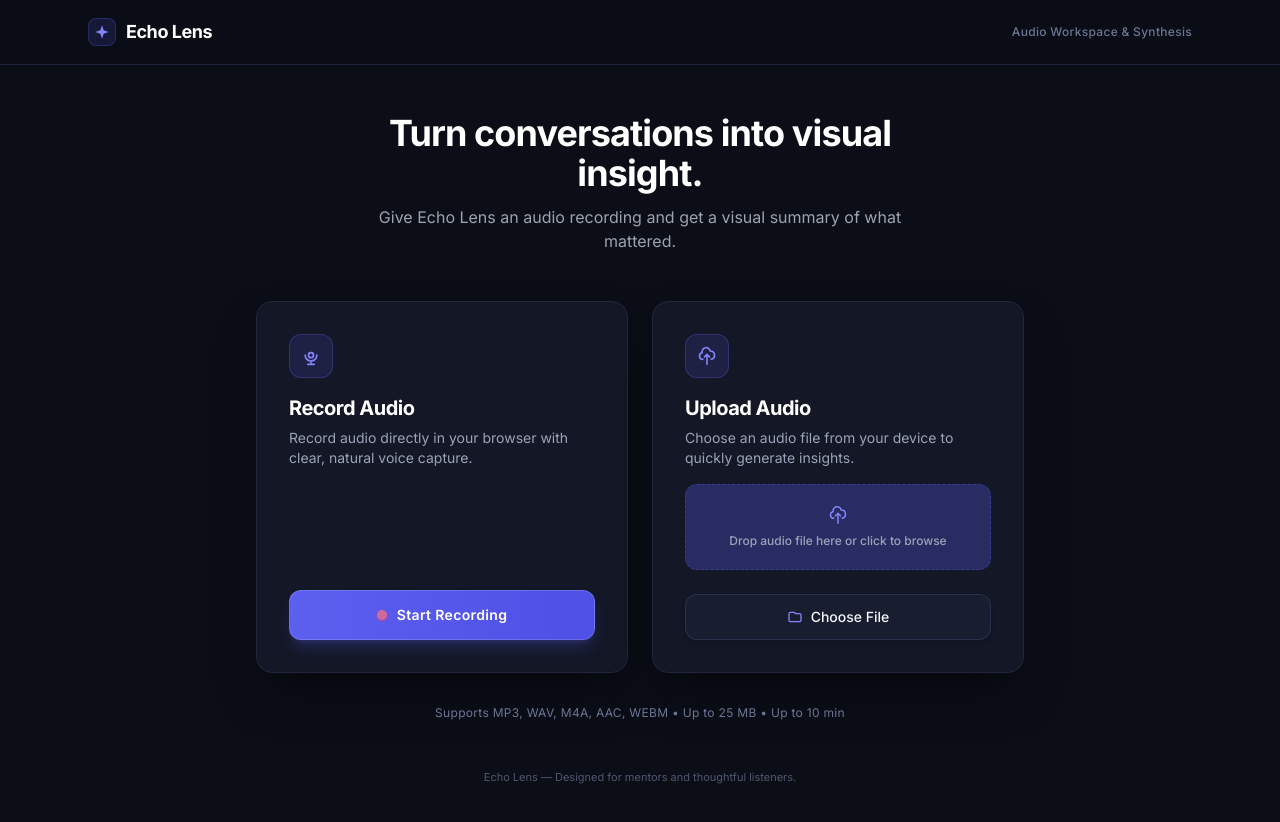
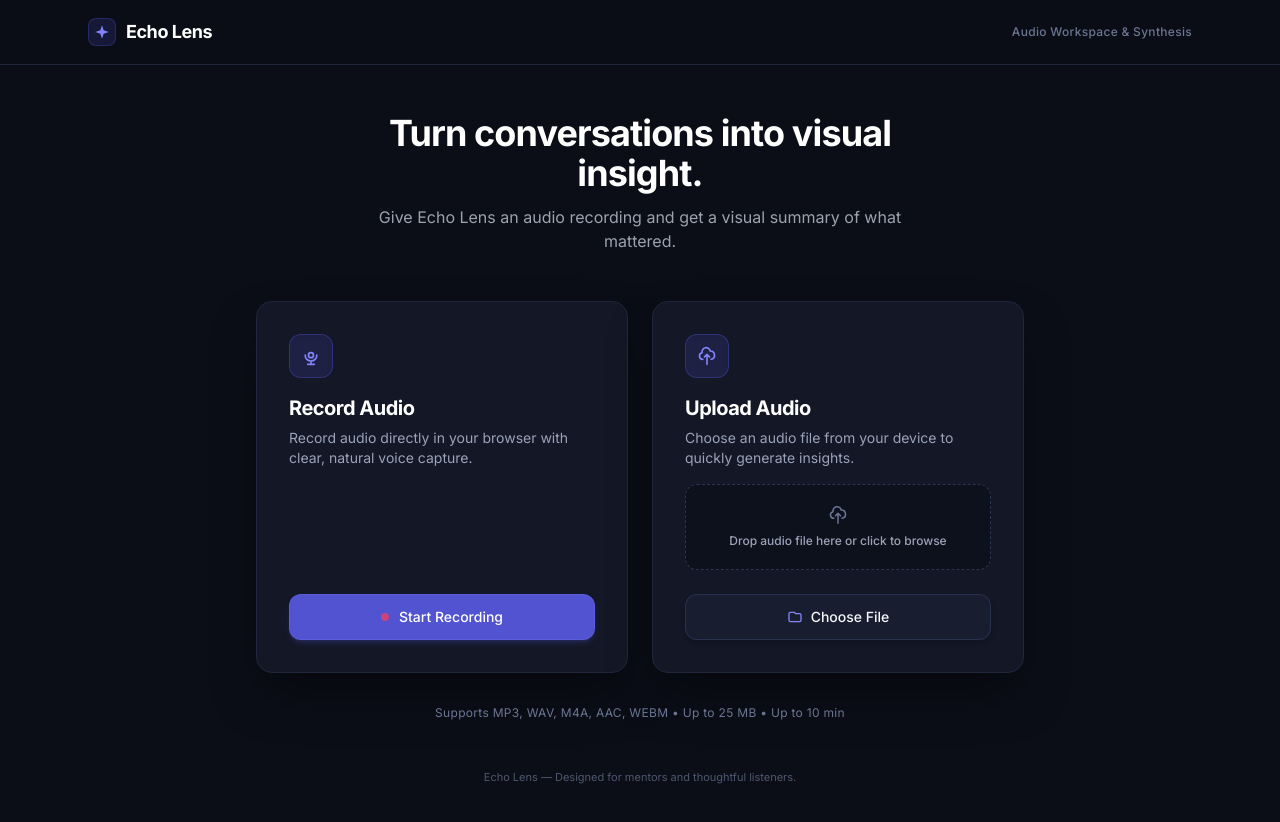
Before and after one commit to abid-mhmd/Echo-lens, a React (Vite) app in the folder client/: page / in a window 1280 px wide. Shown: the top 822 px of the page. Built offline with nearby package versions, Linux system fonts and the light colour scheme.

Commit message:
fix: refine Echo Lens audio input styling

```diff
--- a/client/src/components/InputSelection.jsx
+++ b/client/src/components/InputSelection.jsx
@@ -34,10 +34,10 @@ export default function InputSelection({ onSelectMode }) {
           <div className="mt-8 pt-4">
             <button
               onClick={() => onSelectMode('RECORD')}
-              className="w-full py-3.5 px-4 rounded-xl bg-gradient-to-r from-accent to-accent-hover hover:from-accent-light hover:to-accent text-white font-semibold text-sm shadow-lg shadow-accent/25 hover:shadow-accent/40 border border-white/15 transition-all flex items-center justify-center space-x-2.5 focus:outline-none focus:ring-2 focus:ring-accent/50 active:scale-[0.99]"
+              className="w-full py-3 px-4 rounded-xl bg-accent/85 hover:bg-accent text-white font-medium text-sm shadow-md shadow-accent/20 hover:shadow-accent/30 border border-accent-light/20 hover:border-accent-light/40 transition-all flex items-center justify-center space-x-2 focus:outline-none focus:ring-2 focus:ring-accent/40 active:scale-[0.99]"
             >
-              <span className="w-2.5 h-2.5 rounded-full bg-rose-400 animate-pulse shadow-sm shadow-rose-500" />
-              <span className="tracking-wide">Start Recording</span>
+              <span className="w-2 h-2 rounded-full bg-rose-500 animate-pulse mr-0.5" />
+              <span>Start Recording</span>
             </button>
           </div>
         </div>
@@ -57,12 +57,12 @@ export default function InputSelection({ onSelectMode }) {
               </p>
             </div>
 
-            {/* Drop Zone Box with subtle purple/indigo border and accent */}
+            {/* Drop Zone Box - neutral by default, purple/indigo accent on hover */}
             <div
               onClick={() => onSelectMode('UPLOAD')}
-              className="border border-dashed border-accent/30 hover:border-accent/70 bg-accent-muted/30 hover:bg-accent-muted/60 rounded-xl p-5 text-center cursor-pointer transition-all duration-200 group flex flex-col items-center justify-center space-y-2"
+              className="border border-dashed border-charcoal-700 hover:border-accent/60 bg-charcoal-950/60 hover:bg-accent-muted/20 rounded-xl p-5 text-center cursor-pointer transition-all duration-200 group flex flex-col items-center justify-center space-y-2"
             >
-              <svg className="w-5 h-5 text-accent-light group-hover:text-white transition-colors" fill="none" stroke="currentColor" viewBox="0 0 24 24">
+              <svg className="w-5 h-5 text-offwhite-subtle group-hover:text-accent-light transition-colors" fill="none" stroke="currentColor" viewBox="0 0 24 24">
                 <path strokeLinecap="round" strokeLinejoin="round" strokeWidth="1.8" d="M7 16a4 4 0 01-.88-7.903A5 5 0 1115.9 6L16 6a5 5 0 011 9.9M15 13l-3-3m0 0l-3 3m3-3v12" />
               </svg>
               <span className="text-xs text-offwhite-muted group-hover:text-offwhite font-medium transition-colors">
```
